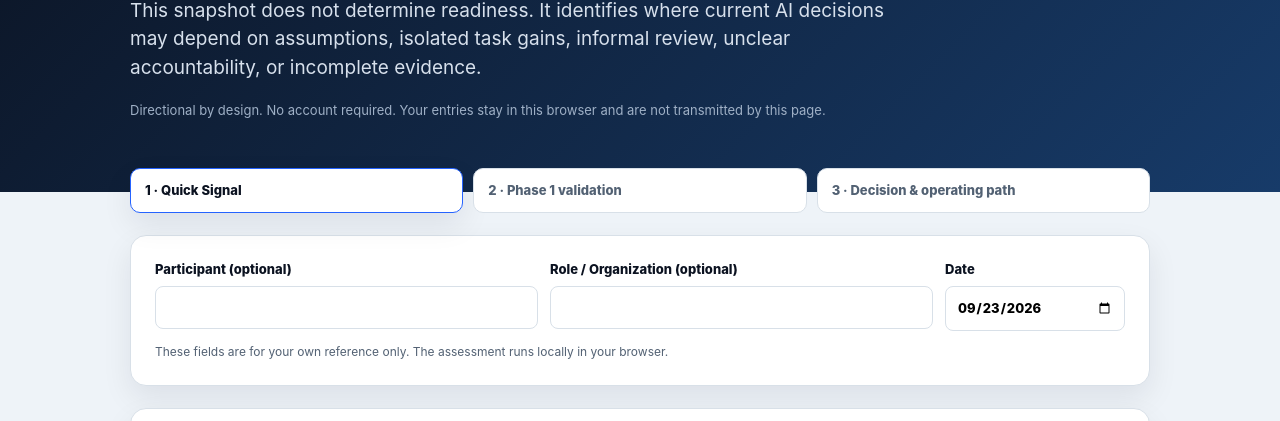
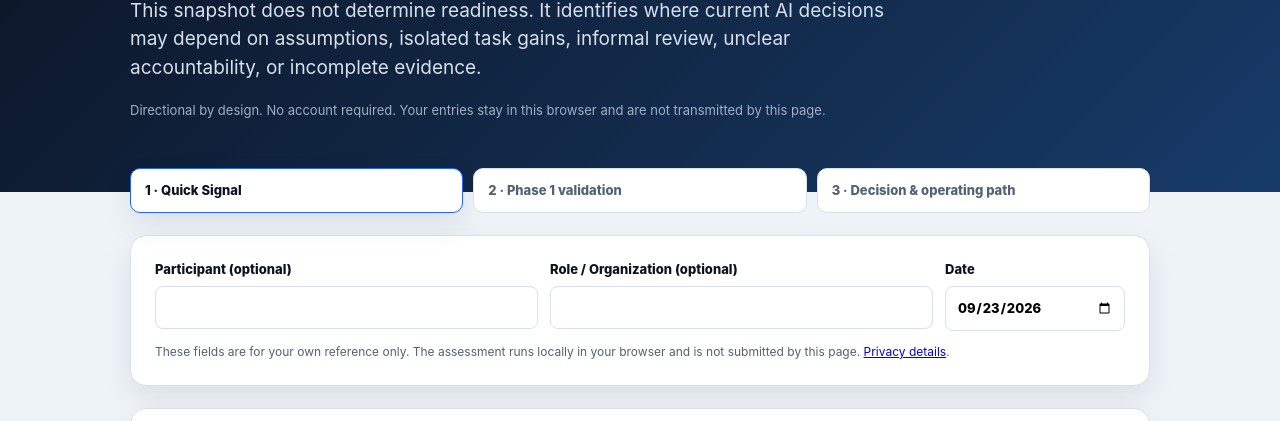
Before and after one commit to CLconsultings/skills-github-pages, a plain HTML site: page assessment.html in a window 1280 px wide. Shown: the part 310-731 px from the top of the page. Drawn offline with Linux system fonts and the light colour scheme.

Commit message:
Clarify local assessment privacy behavior

```diff
--- a/assessment.html
+++ b/assessment.html
@@ -14,7 +14,7 @@
 <section class="hero"><div class="wrap"><div class="eyebrow">Executive Quick Signal</div><h1>Five questions before a larger AI commitment.</h1><p class="lead">This snapshot does not determine readiness. It identifies where current AI decisions may depend on assumptions, isolated task gains, informal review, unclear accountability, or incomplete evidence.</p><p class="trustline">Directional by design. No account required. Your entries stay in this browser and are not transmitted by this page.</p></div></section>
 <main class="wrap">
 <div class="progress" aria-label="Assessment path"><div class="active">1 · Quick Signal</div><div>2 · Phase 1 validation</div><div>3 · Decision & operating path</div></div>
-<section class="panel"><div class="details"><label>Participant (optional)<input id="name" type="text" autocomplete="name"></label><label>Role / Organization (optional)<input id="role" type="text"></label><label>Date<input id="date" type="date"></label></div><p class="privacy">These fields are for your own reference only. The assessment runs locally in your browser.</p></section>
+<section class="panel"><div class="details"><label>Participant (optional)<input id="name" type="text" autocomplete="name"></label><label>Role / Organization (optional)<input id="role" type="text"></label><label>Date<input id="date" type="date"></label></div><p class="privacy">These fields are for your own reference only. The assessment runs locally in your browser and is not submitted by this page. <a href="privacy.html">Privacy details</a>.</p></section>
 <form id="signalForm" class="panel">
 <div class="question"><div class="qhead">1. If your organization had to decide today which AI use should receive the next dollar of investment, what would drive the decision?</div><div class="options"><label class="option"><input name="q1" type="radio" value="4">Measured business value and documented operational evidence.</label><label class="option"><input name="q1" type="radio" value="3">A defined priority supported by partial evidence.</label><label class="option"><input name="q1" type="radio" value="2">Promising examples, employee demand, or leadership judgment.</label><label class="option"><input name="q1" type="radio" value="1">No shared criteria or evidence determine the next investment.</label></div></div>
 <div class="question"><div class="qhead">2. What is the strongest evidence that AI is improving work in your organization today?</div><div class="options"><label class="option"><input name="q2" type="radio" value="4">End-to-end workflow improvement tied to a measurable outcome.</label><label class="option"><input name="q2" type="radio" value="3">Repeatable improvement within a defined workflow step.</label><label class="option"><input name="q2" type="radio" value="2">Time savings or gains concentrated in individual tasks.</label><label class="option"><input name="q2" type="radio" value="1">We cannot distinguish increased activity from improved performance.</label></div></div>
```
